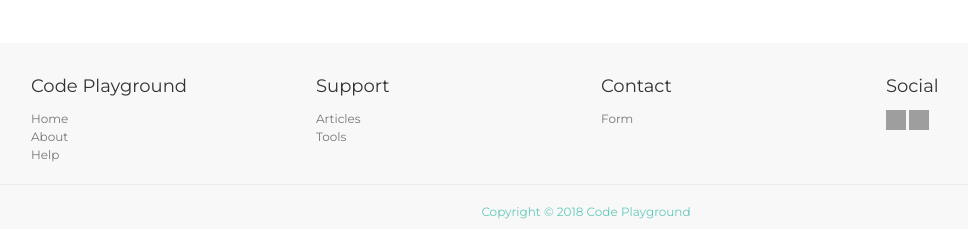
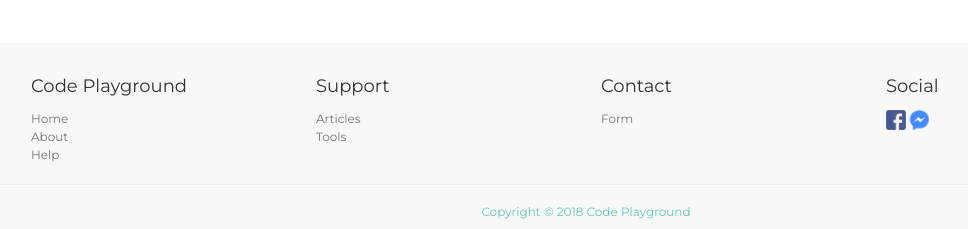
Before and after one commit to anna-petrikoglou/Code-Playground, a PHP site: page /index.php in a window 1280 px wide. Shown: the part 2970-3199 px from the top of the page, without its empty margins (54-1022 px from the left). Run offline with PHP 8.4, Linux system fonts and the light colour scheme; grey boxes are pictures that could not be loaded.

Commit message:
Update footer.php

```diff
--- a/includes/footer.php
+++ b/includes/footer.php
@@ -18,10 +18,10 @@
     </div>
     <div class="col-md-3 social">
       <h4>Social</h4>
-      <a href="#" class="social-icon" target="_blank"><img src="img/icons/facebook" alt="Facebook icon" height="20" width="20" title="Like us on facebook!"></a>
-      <a href="#" class="social-icon" target="_blank"><img src="img/icons/messenger" alt="Messenger icon" height="20" width="20" title="Text us on messenger!"></a>
-      <!--<a href="#" class="social-icon" target="_blank"><img src="img/icons/youtube" alt="YouTube icon" placeholder="Youtube"></a>
-      <a href="#" class="social-icon" target="_blank"><img src="img/icons/instagram" alt="Instagram icon" placeholder="Instagram"></a>-->
+      <a href="#" class="social-icon" target="_blank"><img src="img/icons/facebook.png" alt="Facebook icon" height="20" width="20" title="Like us on facebook!"></a>
+      <a href="#" class="social-icon" target="_blank"><img src="img/icons/messenger.png" alt="Messenger icon" height="20" width="20" title="Text us on messenger!"></a>
+      <!--<a href="#" class="social-icon" target="_blank"><img src="img/icons/youtube.png" alt="YouTube icon" placeholder="Youtube"></a>
+      <a href="#" class="social-icon" target="_blank"><img src="img/icons/instagram.png" alt="Instagram icon" placeholder="Instagram"></a>-->
     </div>
   </div>
   <div class="separator"></div>
```
